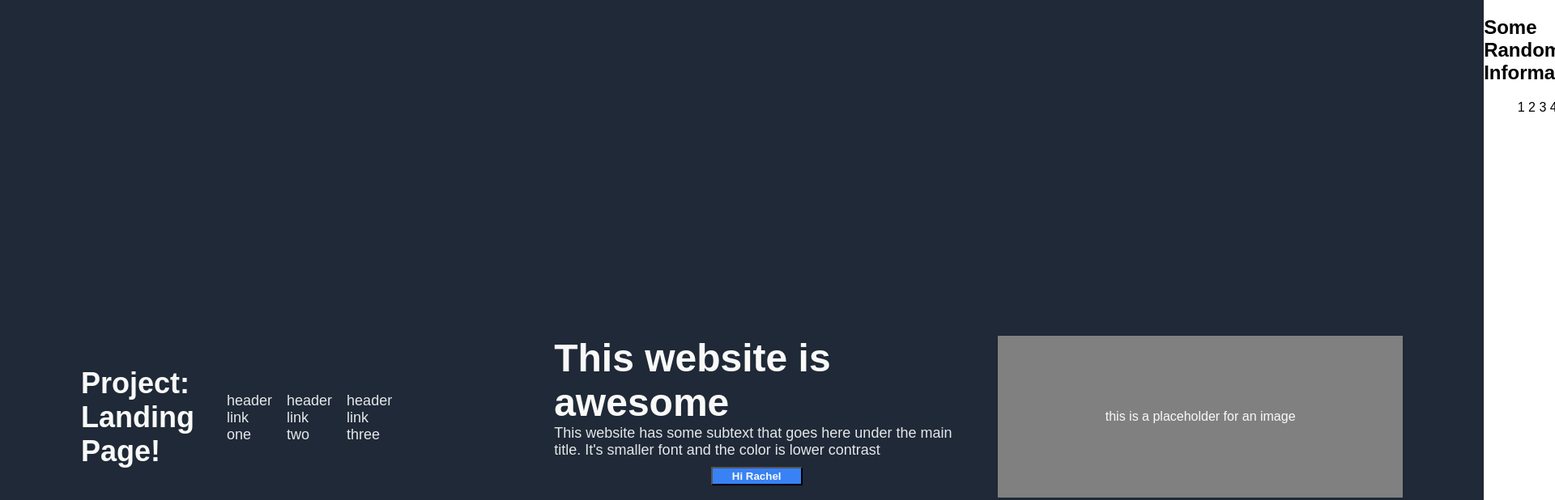
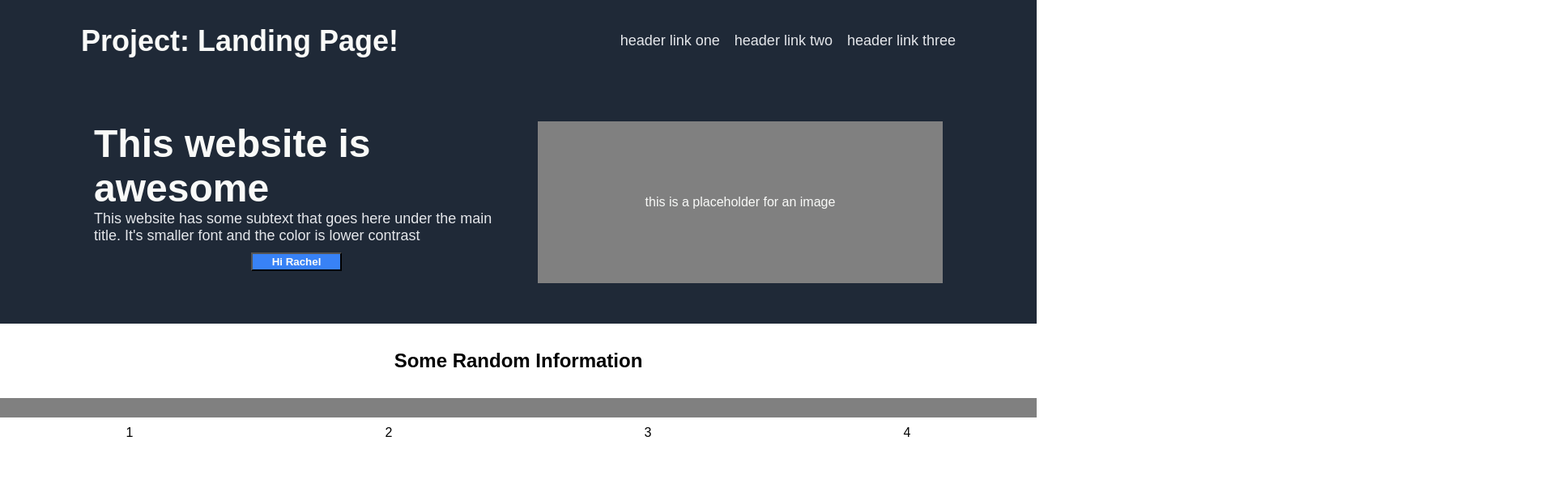
Before and after one commit to DwellHouse/ProjectLandingPage, a plain HTML site: page index.html in a window 1280 px wide. Shown: the top 618 px of the page at 81% size, 1920 px wide, since content can reach past the window. Drawn offline with Linux system fonts and the light colour scheme.

Commit message:
WOrking on text and box allignment

```diff
--- a/index.html
+++ b/index.html
@@ -34,10 +34,22 @@
         <div class="midTop">
             <div class="infoHeader"><h2>Some Random Information</h2></div>
             <div class="midPics">
-                <a>1</a>
-                <a>2</a>
-                <a>3</a>
-                <a>4</a>
+                <div class="box">
+                    <img class="topBox"></img>
+                    <P class="boxText">1</P>
+                </div>
+                <div class="box">
+                    <img class="topBox"></img>
+                    <P class="boxText">2</P>
+                </div>
+                <div class="box">
+                    <img class="topBox"></img>
+                    <P class="boxText">3</P>
+                </div>
+                <div class="box">
+                    <img class="topBox"></img>
+                    <P class="boxText">4</P>
+                </div>
             </div>
         </div>
         <!-- Quote -->
--- a/style.css
+++ b/style.css
@@ -5,6 +5,8 @@ body {
 
 .container {
     display: flex;
+    flex-direction: column;
+
 }
 
 .header, .hero {
@@ -94,14 +96,30 @@ button {
 
 .midTop {
     background-color: white;
-    display: flex;
-    flex-direction: column;
-    justify-items: center;
+    height: 300px;
+    /** justify-items: center; **/
     align-items: center;
 }
 
+.infoHeader {
+    text-align: center;
+    padding: 12px;
+}
+.midPics {
+    display: flex;
+
+}
+
+.midPics .box {
+    height: 24px;
+    width: 24px;
+    background-color: grey;
+    text-align: center;
+    flex: 1 0 auto;
+}
+
 .midBot {
-
+    height: 300px;
     padding: 25px 250px;
     background-color: #E5E7EB;
 }
```
